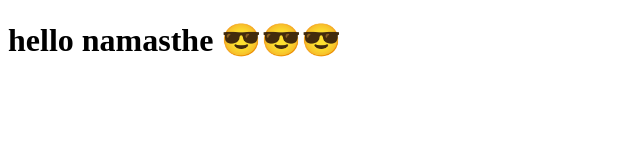
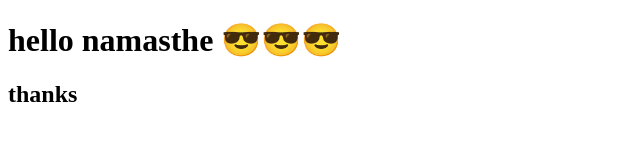
Before and after one commit to uday-utronics/github, a plain HTML site: page index.html in a window 1280 px wide. Shown: the whole page, without its empty margins (0-640 px from the left). Drawn offline with Linux system fonts and the light colour scheme.

Commit message:
clonned commit

```diff
--- a/index.html
+++ b/index.html
@@ -8,5 +8,6 @@
 </head>
 <body>
     <h1>hello namasthe 😎😎😎</h1>
+    <h2> thanks</h2>
 </body>
 </html>
```
